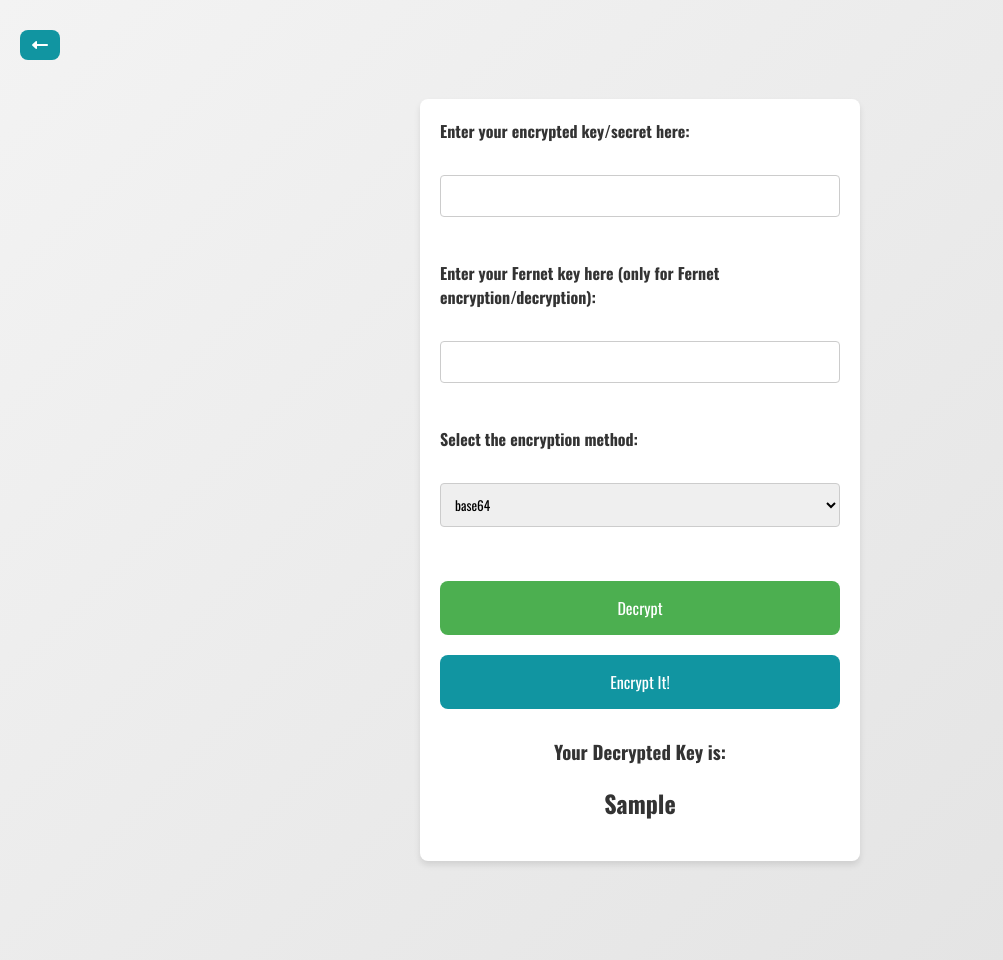
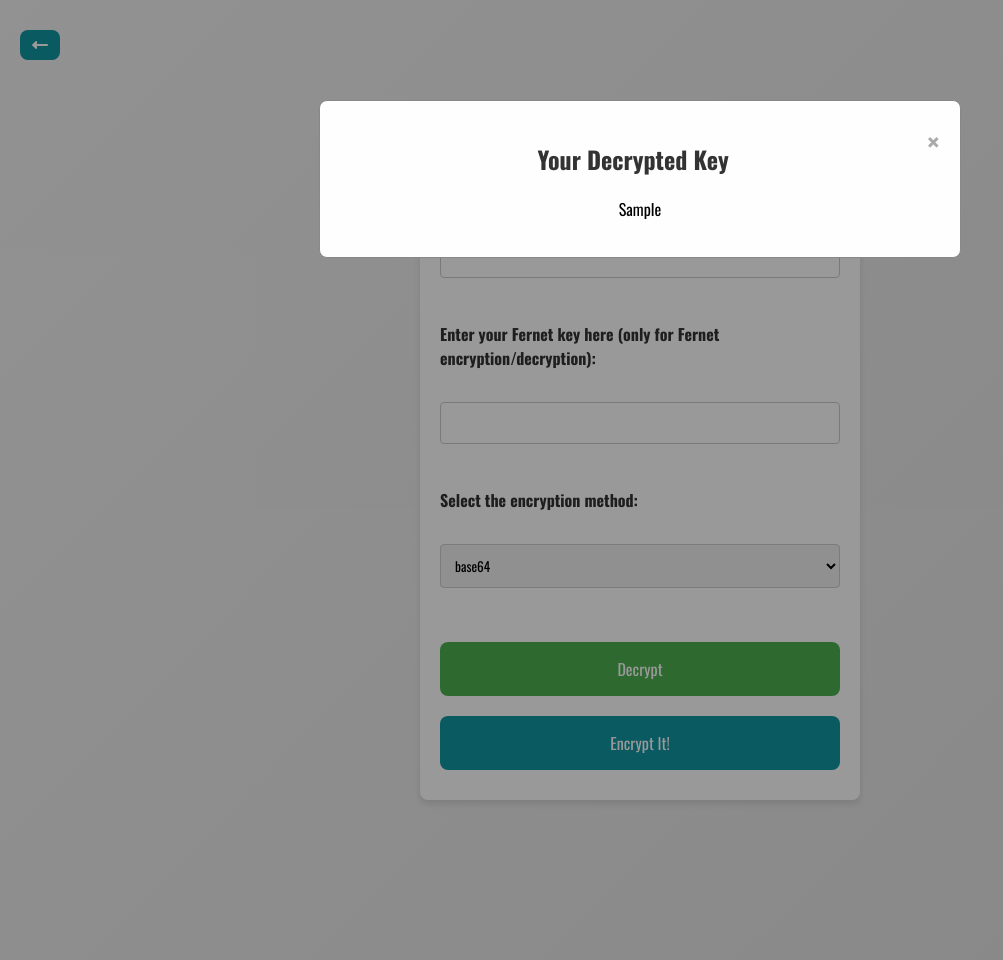
Before and after one commit to sridhars650/Encrypt-Me, a Flask app: template templates/decrypt.html in a window 1280 px wide. Shown: the whole page, without its empty margins (0-1003 px from the left). Run offline with Flask 3, Linux system fonts and the light colour scheme; the template is opened without the code that fills it: most values are stand-ins (such as "Sample title", 1, 10 or a date in 2020).

Commit message:
made a popup model

```diff
--- a/static/endecrypt.css
+++ b/static/endecrypt.css
@@ -94,3 +94,43 @@ h3, h2 {
     left: 32px;
     top: 37px;
 }
+
+.modal {
+    display: none;
+    position: fixed;
+    z-index: 1;
+    padding-top: 100px;
+    left: 0;
+    top: 0;
+    width: 100%;
+    height: 100%;
+    overflow: auto;
+    background-color: rgb(0,0,0);
+    background-color: rgba(0,0,0,0.4);
+}
+
+.modal-content {
+    background-color: #fefefe;
+    margin: auto;
+    padding: 20px;
+    border: 1px solid #888;
+    width: 80%;
+    max-width: 600px;
+    border-radius: 8px;
+    text-align: center;
+}
+
+
+.close {
+    color: #aaa;
+    float: right;
+    font-size: 28px;
+    font-weight: bold;
+}
+
+.close:hover,
+.close:focus {
+    color: black;
+    text-decoration: none;
+    cursor: pointer;
+}
--- a/templates/decrypt.html
+++ b/templates/decrypt.html
@@ -1,4 +1,3 @@
-
 <!DOCTYPE html>
 <html lang="en">
 <head>
@@ -10,7 +9,6 @@
     <link rel="preconnect" href="https://fonts.googleapis.com">
     <link rel="preconnect" href="https://fonts.gstatic.com" crossorigin>
     <link href="https://fonts.googleapis.com/css2?family=Oswald:wght@200..700" rel="stylesheet">
-</head>
 </head>
 <body>
     <button onclick="location.href='/'" class="fa-solid fa-left-long alt-button back-btn"></button>
@@ -28,13 +26,38 @@
             <option value="5">base32hex</option>
             <option value="6">Fernet</option>
         </select><br><br>
-
         <input type="submit" value="Decrypt">
         <button onclick="location.href='/encrypt'" class="alt-button">Encrypt It!</button>
-        {% if decryptedKey %}
-        <h3>Your Decrypted Key is:</h3>
-        <h2>{{ decryptedKey }}</h2>
-        {% endif %}
     </form>
+
+    <div id="decryptedKeyModal" class="modal">
+        <div class="modal-content">
+            <span class="close">&times;</span>
+            <h2>Your Decrypted Key</h2>
+            <p id="decryptedKey"></p>
+        </div>
+    </div>
+
+    {% if decryptedKey %}
+    <script>
+        document.addEventListener('DOMContentLoaded', (event) => {
+            document.getElementById('decryptedKey').innerText = "{{ decryptedKey }}";
+            document.getElementById('decryptedKeyModal').style.display = 'block';
+        });
+    </script>
+    {% endif %}
+
+    <script>
+        var modal = document.getElementById("decryptedKeyModal");
+        var span = document.getElementsByClassName("close")[0];
+        span.onclick = function() {
+            modal.style.display = "none";
+        }
+        window.onclick = function(event) {
+            if (event.target == modal) {
+                modal.style.display = "none";
+            }
+        }
+    </script>
 </body>
 </html>
```
Also changed, not shown: templates/encrypt.html (+29 -6 lines).
